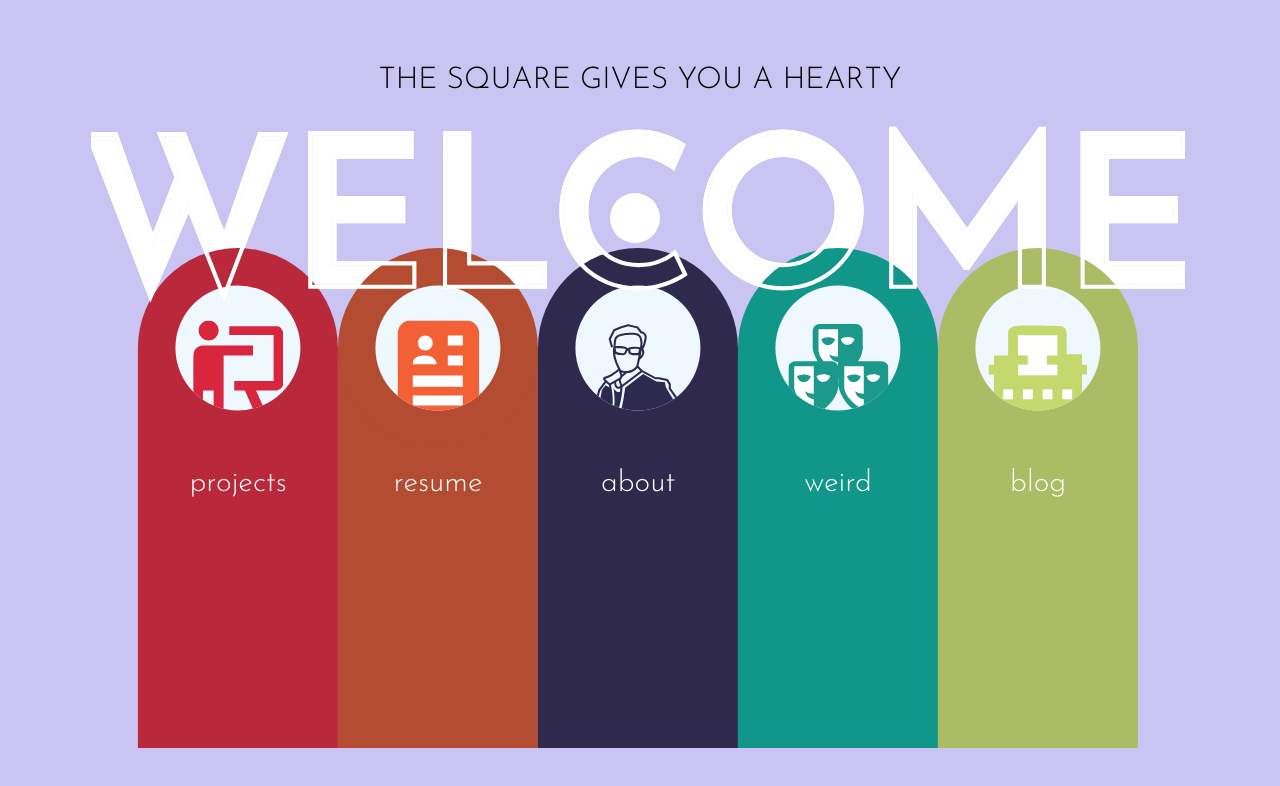
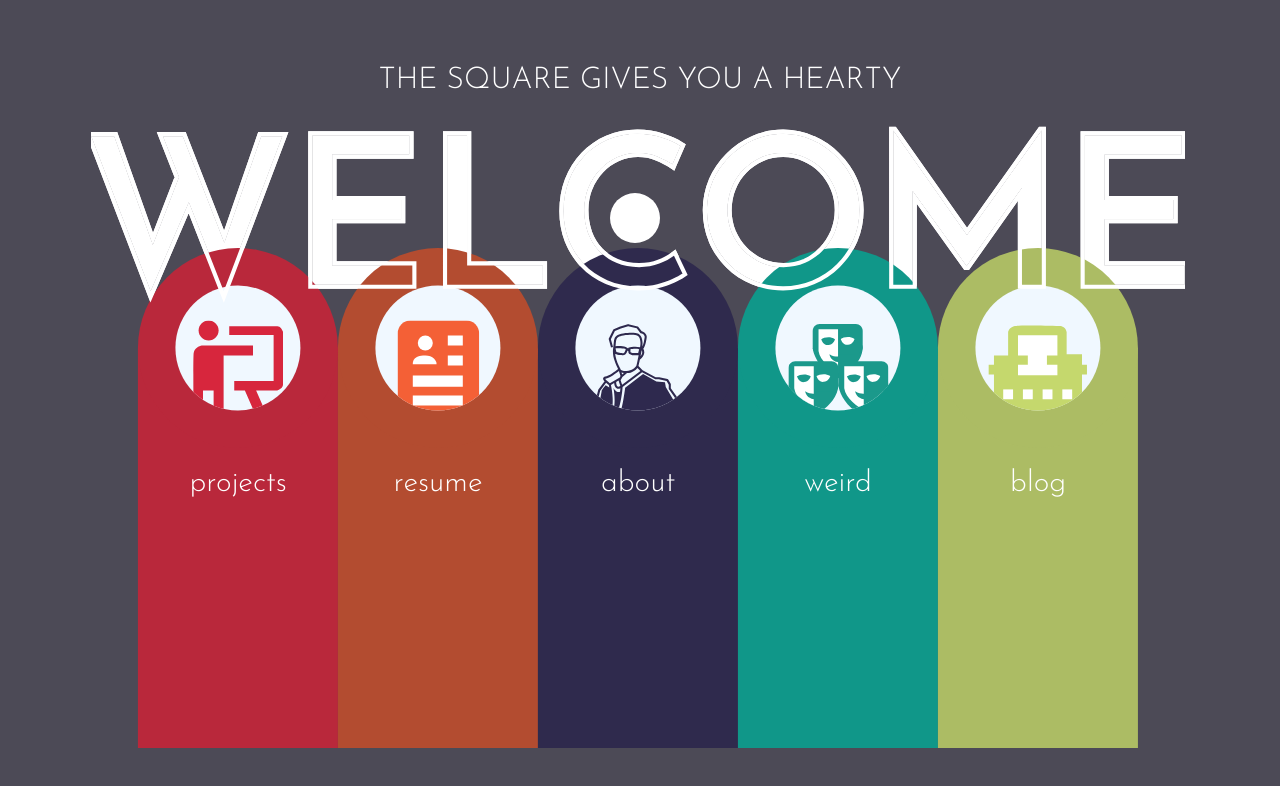
Before and after one commit to Sharatjacob2/main_website, a React (Create React App) app: page / in a window 1280 px wide. Shown: the top 786 px of the page. Built offline with nearby package versions, Linux system fonts and the light colour scheme.

Commit message:
color change on landing page

```diff
--- a/src/index.css
+++ b/src/index.css
@@ -1,6 +1,6 @@
 body {
   margin: 0;
-  background-color: #cac4f2;
+  background-color: #4c4a56;
   width: 100%;
   height: 100vh;
 }
--- a/src/landingPage/WelcomePage.css
+++ b/src/landingPage/WelcomePage.css
@@ -37,7 +37,7 @@
     font-weight: 350;
     top:5.078vw;
     position: relative;
-    color: black;
+    color: white;
     font-size: 2.344vw;
 }
 
--- a/src/landingPage/WelcomePage.js
+++ b/src/landingPage/WelcomePage.js
@@ -76,7 +76,6 @@ const WelcomePage = () => {
                 <Welcome className='Welcome-frontTitle' />
             </div>
             <div ref={secondElementRef} className={`main-sphere ${colorValue === 'white' ? '' : 'clicked'}`} style={{ backgroundColor: colorValue, top: `${topPosition}px` }}></div>
-                  {/* <Footer color={"#b594e9"} /> */}
 
         </div>
     );
```
